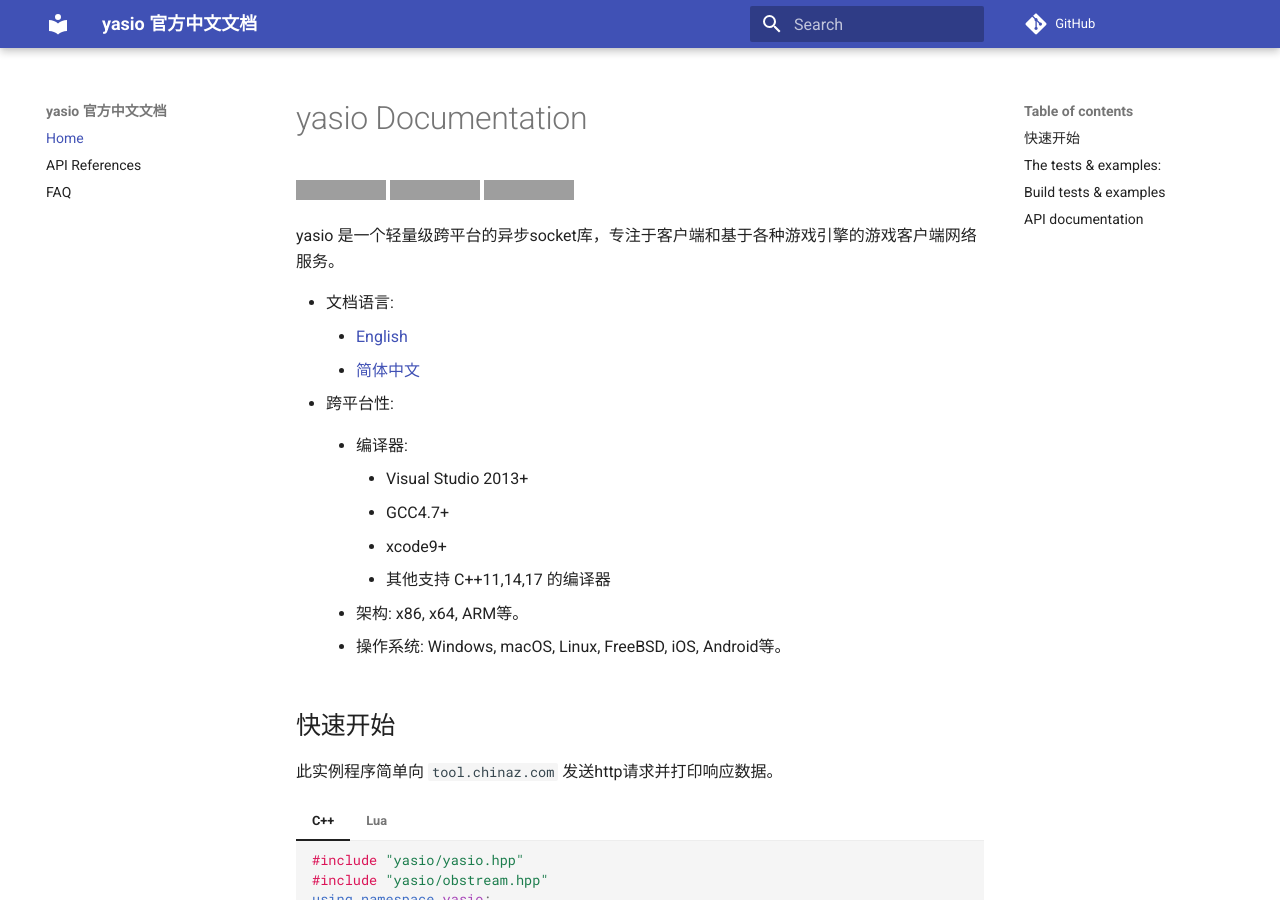
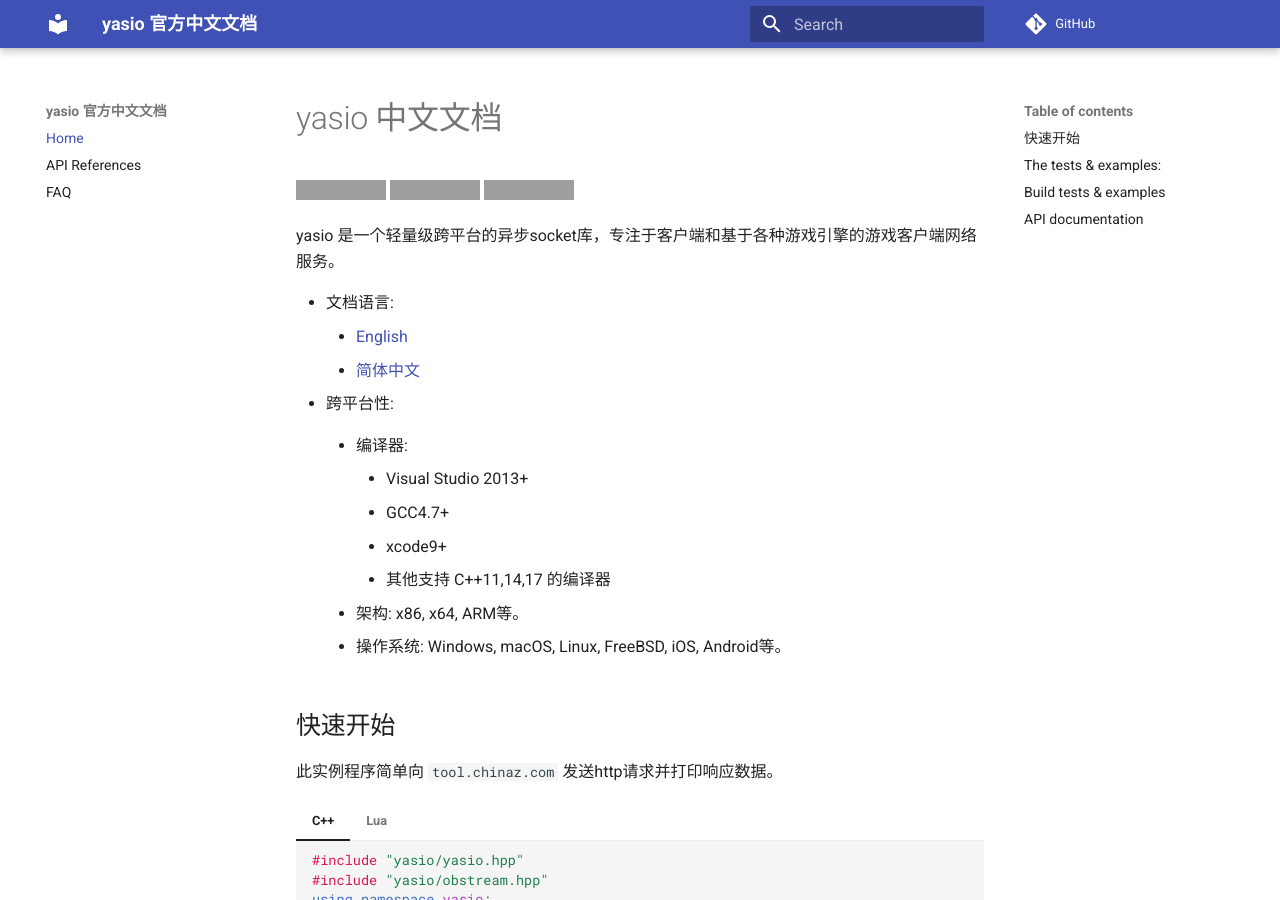
Before and after one commit to yasio/docs-936, an MkDocs documentation site: the page built from docs/index.md, in a window 1280 px wide and 900 px high. Built offline with MkDocs 1.6.1 and Material for MkDocs 9.7.7, drawn with Linux system fonts in a browser that asks for light colours; comment, search, counter and statistics services are not loaded; grey boxes are pictures that could not be loaded.

Commit message:
Update index.md

```diff
--- a/docs/index.md
+++ b/docs/index.md
@@ -1,4 +1,4 @@
-# yasio Documentation
+# yasio 中文文档
 
 [![Release](https://img.shields.io/badge/release-v3.36.0-blue.svg)](https://github.com/yasio/yasio/releases)
 [![GitHub stars](https://img.shields.io/github/stars/yasio/yasio.svg?label=Stars)](https://github.com/yasio/yasio)
```
